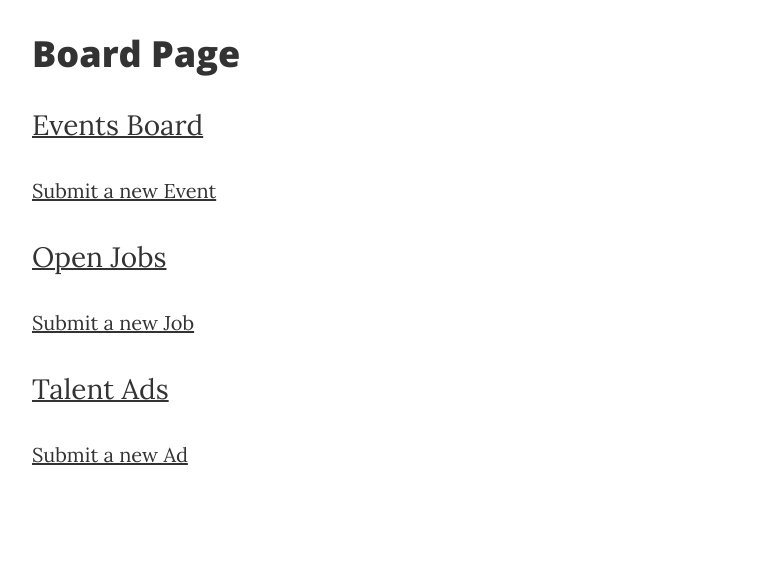
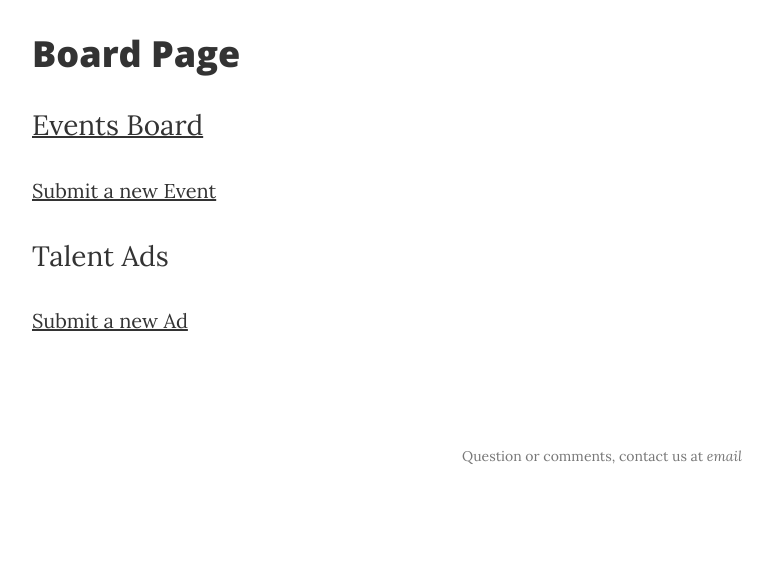
Before and after one commit to dhobday24/web_dev_finder, a Django app: page /board/ in a window 1280 px wide. Shown: the part 61-636 px from the top of the page, without its empty margins (38-811 px from the left). Run offline with Django 3.2, Linux system fonts and the light colour scheme; the visitor is signed in with stand-in values (Sample User, id 1); some libraries are stand-ins or nearby versions.

Commit message:
Added foriegn key field to events to show which user posted it. Commented out job postings in all board files.

```diff
--- a/gigfinder/authentication/templates/registration/update.html
+++ b/gigfinder/authentication/templates/registration/update.html
@@ -7,8 +7,8 @@
             <div class="divider"></div>
             {{ formset.management_form }}
                 {{ formset.as_p }}
-            <button type="submit" class="btn-floating btn-large waves-light waves-effect"><i class="large material-icons">done</i></button>
-            <a href="#" onclick="window.history.back(); return false;" title="Cancel" class="btn-floating waves-effect waves-light red"><i class="material-icons">history</i></a>
+            <button type="submit" class="btn-floating btn-large waves-light waves-effect"><i class="large material-icons">SUBMIT</i></button>
+            <a href="#" onclick="window.history.back(); return false;" title="Cancel" class="btn-floating waves-effect waves-light red"><i class="material-icons">Go Back</i></a>
 
         </form>
         </div>
--- a/gigfinder/authentication/views.py
+++ b/gigfinder/authentication/views.py
@@ -99,19 +99,15 @@
     formset = ProfileInlineFormset(instance=user)
 
     if request.user.is_authenticated() and request.user.id == user.id:
-        print('hellooo')
         if request.method == "POST":
             user_form = UserForm(request.POST, request.FILES, instance=user)
             formset = ProfileInlineFormset(request.POST, request.FILES, instance=user)
-            print('block1')
             if user_form.is_valid():
                 created_user = user_form.save(commit=False)
                 formset = ProfileInlineFormset(request.POST, request.FILES, instance=created_user)
-                print('block2')
                 if formset.is_valid():
                     created_user.save()
                     formset.save()
-                    print('block3')
                     return HttpResponseRedirect('/home/')
 
         return render(request, "registration/update.html", {
--- a/gigfinder/board/admin.py
+++ b/gigfinder/board/admin.py
@@ -2,9 +2,10 @@
 Admin Backend  for the board app
 """
 from django.contrib import admin
-from board.models import Event, Job_Posting, Musician_Advertisement
+from board.models import Event, Musician_Advertisement
+#from board.models import Job_Posting
 # Register your models here.
 
 admin.site.register(Event)
-admin.site.register(Job_Posting)
+#admin.site.register(Job_Posting)
 admin.site.register(Musician_Advertisement)
--- a/gigfinder/board/models.py
+++ b/gigfinder/board/models.py
@@ -4,6 +4,7 @@
 import datetime
 from django.db import models
 from django.utils import timezone
+from django.contrib.auth.models import User
 # Create your models here.
 
 
@@ -18,11 +19,13 @@
     event_date = models.DateField()
     event_time = models.TimeField(null=True)
     event_image = models.ImageField(null=True, blank=True)
+    event_user = models.ForeignKey(User, on_delete = models.CASCADE, null=True)
 
     def __str__(self):
         return self.event_name
 
 
+'''
 class Job_Posting(models.Model):
     """
     Model for the regular job postings
@@ -38,6 +41,7 @@
 
     def __str__(self):
         return self.posting_name
+'''
 
 
 class Musician_Advertisement(models.Model):
--- a/gigfinder/board/templates/board/board.html
+++ b/gigfinder/board/templates/board/board.html
@@ -13,6 +13,8 @@
   <p>
     <a href="/board/event_submit">Submit a new Event</a>
   </p>
+
+  <!--
   <p>
     <a href="/board/job_posts"><span style="font-size : 28px">Open Jobs</span></a>
   </p>
@@ -20,6 +22,8 @@
     <a href="/board/job_submit">Submit a new Job</a>
   </p>
   <p>
+  -->
+
     <a href="/board/talent_ads"><span style="font-size : 28px">Talent Ads</span></a>
   </p>
   <p>
--- a/gigfinder/board/templates/board/event_long.html
+++ b/gigfinder/board/templates/board/event_long.html
@@ -20,6 +20,9 @@
   </p>
   {% endif %}
   <p>
+  <p>
+    {{user_posted}}
+  </p>
     <a href="/board/events">Go Back to Events</a>
   </p>
 </body>
--- a/gigfinder/board/urls.py
+++ b/gigfinder/board/urls.py
@@ -8,16 +8,16 @@
 
     url(r'^$', views.board, name='board'),
     url(r'^events/$', views.events, name='events'),
-    url(r'^job_posts/$', views.job_posts, name='job_posts'),
+    #url(r'^job_posts/$', views.job_posts, name='job_posts'),
     url(r'^talent_ads/$', views.musician_ads, name='musician_ads'),
     url(r'^events/(?P<event_id>[0-9]+)/$',
         views.long_description_event, name='long_description_event'),
-    url(r'^job_posts/(?P<job_id>[0-9]+)/$',
-        views.long_description_job, name='long_description_job'),
+    #url(r'^job_posts/(?P<job_id>[0-9]+)/$',
+        #views.long_description_job, name='long_description_job'),
     url(r'^talent_ads/(?P<ad_id>[0-9]+)/$',
         views.long_description_musad, name='long_description_musad'),
     url(r'^event_submit/$', views.event_submit, name='event_submit'),
-    url(r'^job_submit/$', views.job_submit, name='job_submit'),
+    #url(r'^job_submit/$', views.job_submit, name='job_submit'),
     url(r'^ad_submit/$', views.ad_submit, name='ad_submit'),
     url(r'^search_results/', views.search_results, name='search_results'),
 ]
--- a/gigfinder/board/views.py
+++ b/gigfinder/board/views.py
@@ -7,8 +7,10 @@
 from django.views.decorators.csrf import csrf_protect
 from django.contrib.auth.decorators import login_required
 
-from board.models import Event, Job_Posting, Musician_Advertisement
-from board.forms import EventForm, JobForm, AdForm
+from board.models import Event, Musician_Advertisement
+#from board.models import Job_Posting
+from board.forms import EventForm, AdForm
+#from board.forms import JobForm
 # Create your views here.
 
 
@@ -27,6 +29,7 @@
     form_event = EventForm(request.POST or None, request.FILES or None)
     if form_event.is_valid():
         instance = form_event.save(commit=False)
+        instance.event_user = request.user
         instance.save()
         return redirect('board')
     context = {
@@ -35,6 +38,7 @@
     return render(request, 'board/event_submit.html', context)
 
 
+'''
 def job_submit(request):
     """
     Allows for the submission of a regular job posting
@@ -48,6 +52,7 @@
         'form_job': form_job,
     }
     return render(request, 'board/job_submit.html', context)
+'''
 
 
 def ad_submit(request):
@@ -76,6 +81,7 @@
     return render(request, 'board/event_board.html', context)
 
 
+'''
 def job_posts(request):
     """
     Renders a page with all the regular job postings
@@ -85,6 +91,7 @@
         'all_jobs': all_jobs,
     }
     return render(request, 'board/job_posts_board.html', context)
+'''
 
 
 def musician_ads(request):
@@ -109,12 +116,15 @@
     date = event.event_date
     pub_date = event.pub_date
     event_image = event.event_image
+    user_posted = event.event_user
     return render(request, 'board/event_long.html', {'name': name,
                                                      'long_description': long_description,
                                                      'date': date,
-                                                     'event_image': event_image})
+                                                     'event_image': event_image,
+                                                     'user_posted': user_posted})
 
 
+'''
 def long_description_job(request, job_id):
     """
     A deep dive into a job posting
@@ -133,6 +143,7 @@
                                                    'end_date': end_date,
                                                    'pay': pay,
                                                    'job_image': job_image})
+'''
 
 
 def long_description_musad(request, ad_id):
```
Also changed, not shown: gigfinder/board/forms.py (+5 -2 lines), gigfinder/board/migrations/0008_event_event_user.py (added).
